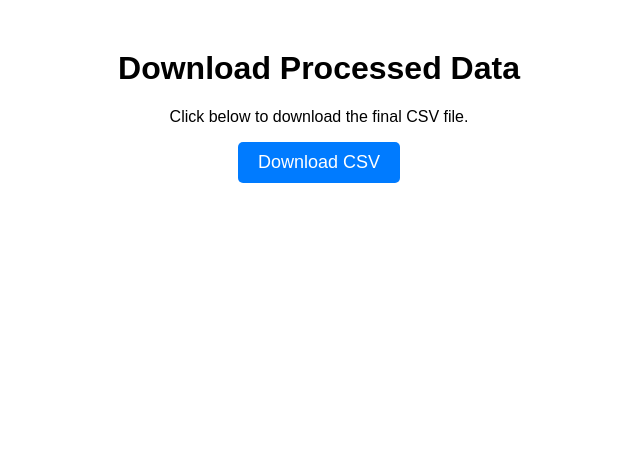
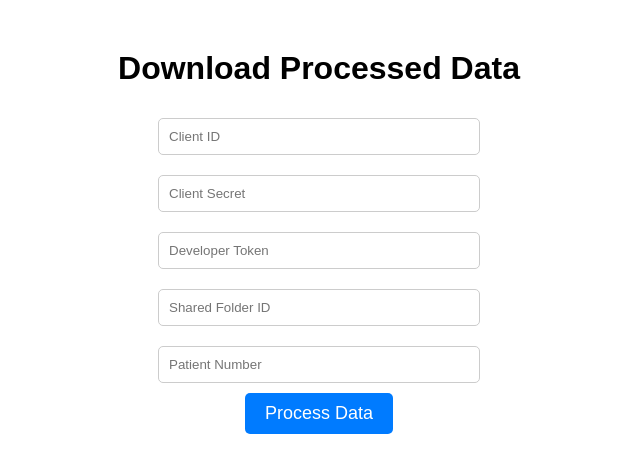
Before and after one commit to zionwzz/Essential-Data-Upload, a Flask app: page / in a window 1280 px wide. Shown: the top 473 px of the page, without its empty margins (321-961 px from the left). Run offline with Flask 3, Linux system fonts and the light colour scheme.

Commit message:
Update index.html

```diff
--- a/templates/index.html
+++ b/templates/index.html
@@ -3,30 +3,50 @@
 <head>
     <meta charset="UTF-8">
     <meta name="viewport" content="width=device-width, initial-scale=1.0">
-    <title>Download Data File</title>
+    <title>Download Processed Data</title>
     <style>
         body {
             font-family: Arial, sans-serif;
             text-align: center;
             margin: 50px;
         }
-        .download-btn {
-            display: inline-block;
+        input {
+            width: 300px;
+            padding: 10px;
+            margin: 10px;
+            border: 1px solid #ccc;
+            border-radius: 5px;
+        }
+        .btn {
             padding: 10px 20px;
             font-size: 18px;
             color: white;
             background: #007BFF;
             text-decoration: none;
             border-radius: 5px;
+            cursor: pointer;
+            border: none;
         }
-        .download-btn:hover {
+        .btn:hover {
             background: #0056b3;
         }
     </style>
 </head>
 <body>
     <h1>Download Processed Data</h1>
-    <p>Click below to download the final CSV file.</p>
-    <a href="{{ url_for('download_file') }}" class="download-btn">Download CSV</a>
+
+    <form method="POST">
+        <input type="text" name="client_id" placeholder="Client ID" required><br>
+        <input type="text" name="client_secret" placeholder="Client Secret" required><br>
+        <input type="text" name="developer_token" placeholder="Developer Token" required><br>
+        <input type="text" name="shared_folder_id" placeholder="Shared Folder ID" required><br>
+        <input type="text" name="patient_no" placeholder="Patient Number" required><br>
+        <button type="submit" class="btn">Process Data</button>
+    </form>
+
+    {% if file_ready %}
+        <h3>File is ready!</h3>
+        <a href="{{ url_for('download_file', folder_name=folder_name) }}" class="btn">Download CSV</a>
+    {% endif %}
 </body>
 </html>
```
